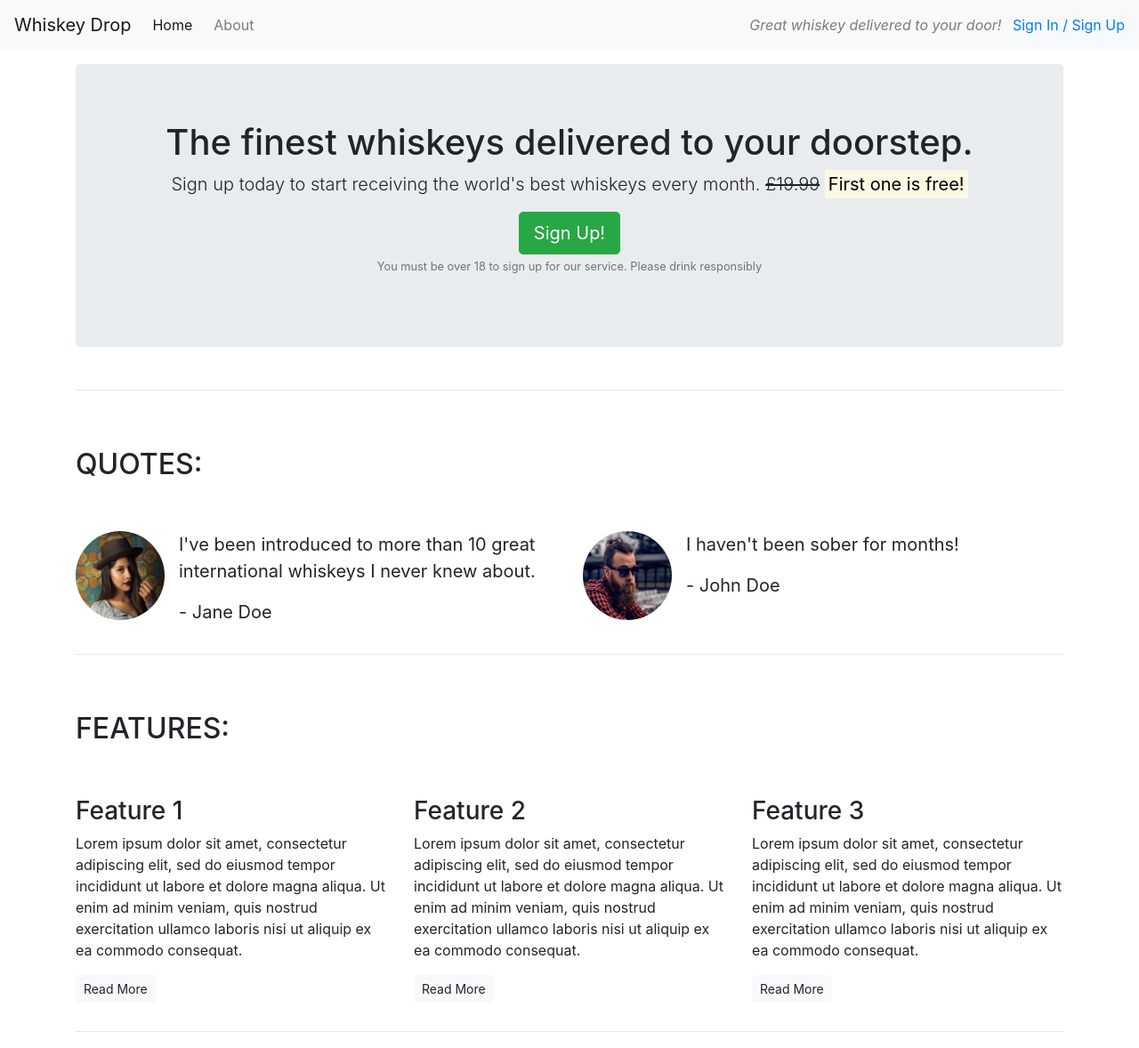
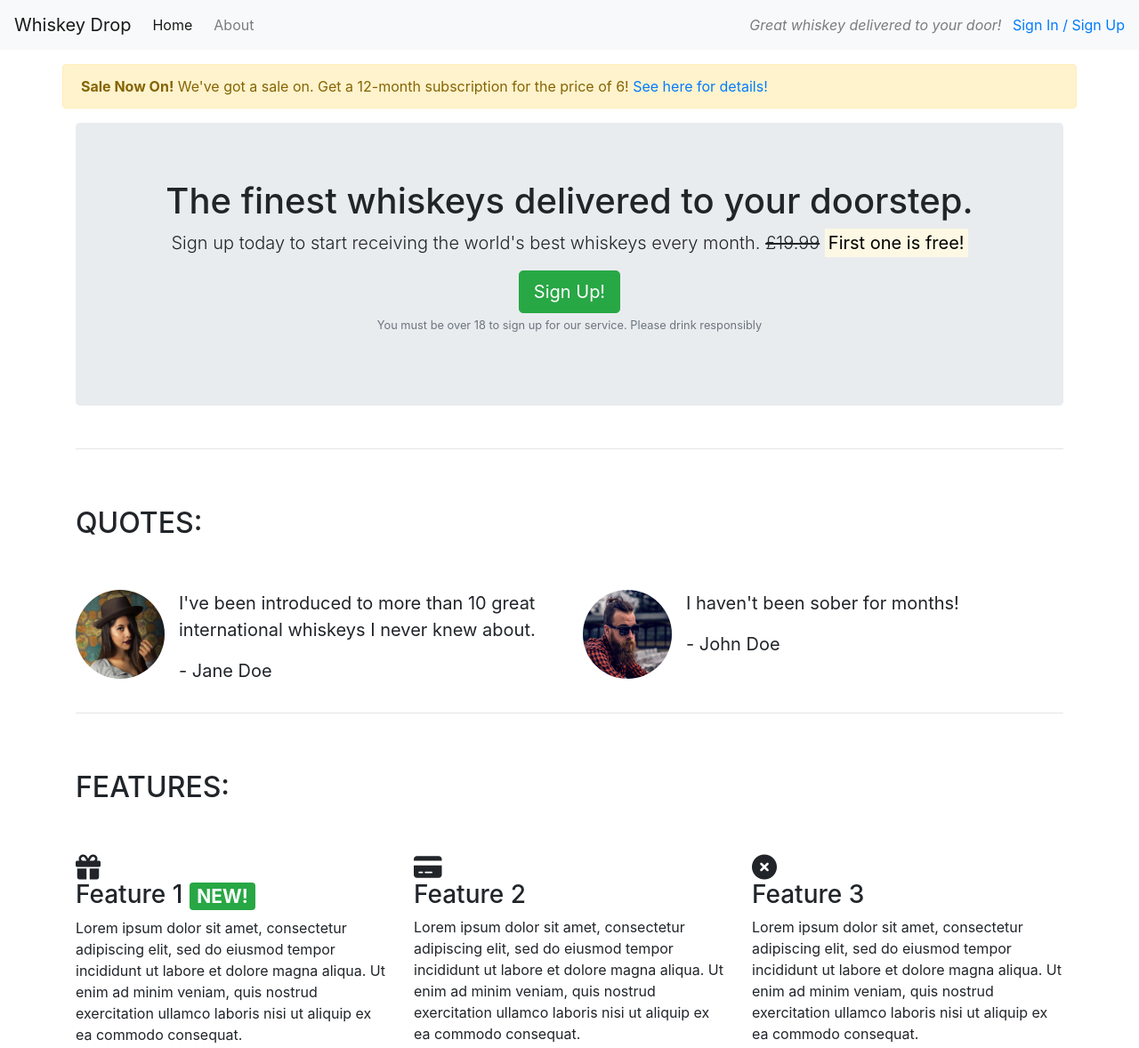
Before and after one commit to Tariq-845/bootstrap-test, a plain HTML site: page index.html in a window 1280 px wide. Shown: the top 1178 px of the page at 89% size. Drawn offline with nearby package versions, Linux system fonts and the light colour scheme.

Commit message:
add icons and alert message

```diff
--- a/index.html
+++ b/index.html
@@ -4,11 +4,13 @@
 <head>
     <meta charset="utf-8">
     <meta name="viewport" content="width=device-width, initial-scale=1.0">
+    <link rel="stylesheet" href="https://maxcdn.bootstrapcdn.com/bootstrap/4.1.3/css/bootstrap.min.css">
+    <script src="https://kit.fontawesome.com/abff2078e5.js" crossorigin="anonymous"></script>
     <title>Whiskey Drop | Taste a new whiskey every month</title>
-    <link rel="stylesheet" href="https://maxcdn.bootstrapcdn.com/bootstrap/4.1.3/css/bootstrap.min.css">
 </head>
 
 <body>
+    <!-- Navigation -->
     <nav class="navbar navbar-light bg-light navbar-expand-sm">
         <a href="" class="navbar-brand">Whiskey Drop</a>
         <ul class="navbar-nav mr-auto">
@@ -21,7 +23,16 @@
             <a href="">Sign In / Sign Up</a>
         </div>
     </nav>
+    <!-- /Navigation -->
+
     <article class="container mt-3">
+        <div class="row d-none d-sm-block">
+            <div class="col12">
+                <div class="alert alert-warning">
+                    <strong>Sale Now On!</strong> We've got a sale on. Get a 12-month subscription for the price of 6! <a href="">See here for details!</a>
+                </div>
+            </div>
+        </div>
         <!-- Callout -->
         <div class="row">
             <div class="col-12">
@@ -50,7 +61,9 @@
             <div class="row">
                 <div class="col-12 col-md-6">
                     <div class="media">
-                        <img src="images/girl-image.png" alt="Woman wearing a hat posing for a photo" class="rounded-circle mr-3" height="100" width="100">
+                        <div class="d-none d-sm-block">
+                            <img src="images/girl-image.png" alt="Man with sunglasses and beard posing for a photo" class="rounded-circle mr-3" height="100" width="100">
+                        </div>
                         <div class="media-body">
                             <blockquote class="blockquote">
                                 <p>I've been introduced to more than 10 great international whiskeys I never knew about.</p>
@@ -61,7 +74,9 @@
                 </div>
                 <div class="col-12 col-md-6">
                     <div class="media">
-                        <img src="images/guy-image.png" alt="Man with sunglasses and beard posing for a photo" class="rounded-circle mr-3" height="100" width="100">
+                        <div class="d-none d-sm-block">
+                            <img src="images/guy-image.png" alt="Man with sunglasses and beard posing for a photo" class="rounded-circle mr-3" height="100" width="100">
+                        </div>
                         <div class="media-body">
                             <blockquote class="blockquote">
                                 <p>I haven't been sober for months!</p>
@@ -85,7 +100,7 @@
             <div class="row">
                 <div class="col-12 col-md-6 col-lg-4">
                     <div class="feature">
-                        <h3>Feature 1</h3>
+                        <h3><i class="fa-solid fa-gift d-none d-sm-block"></i> Feature 1 <span class="badge badge-success">NEW!</span></h3>
                         <p>Lorem ipsum dolor sit amet, consectetur adipiscing elit, sed do eiusmod tempor incididunt ut labore
                             et dolore magna aliqua. Ut enim ad minim veniam, quis nostrud exercitation ullamco laboris nisi ut
                             aliquip ex ea commodo consequat.</p>
@@ -94,7 +109,7 @@
                 </div>
                 <div class="col-12 col-md-6 col-lg-4">
                     <div class="feature">
-                        <h3>Feature 2</h3>
+                        <h3><i class="fa-solid fa-credit-card d-none d-sm-block"></i> Feature 2</h3>
                         <p>Lorem ipsum dolor sit amet, consectetur adipiscing elit, sed do eiusmod tempor incididunt ut labore
                             et dolore magna aliqua. Ut enim ad minim veniam, quis nostrud exercitation ullamco laboris nisi ut
                             aliquip ex ea commodo consequat.</p>
@@ -103,7 +118,7 @@
                 </div>
                 <div class="col-12 d-md-none d-lg-block col-lg-4">
                     <div class="feature">
-                        <h3>Feature 3</h3>
+                        <h3><i class="fa-solid fa-circle-xmark d-none d-sm-block"></i> Feature 3</h3>
                         <p>Lorem ipsum dolor sit amet, consectetur adipiscing elit, sed do eiusmod tempor incididunt ut labore
                             et dolore magna aliqua. Ut enim ad minim veniam, quis nostrud exercitation ullamco laboris nisi ut
                             aliquip ex ea commodo consequat.</p>
```
